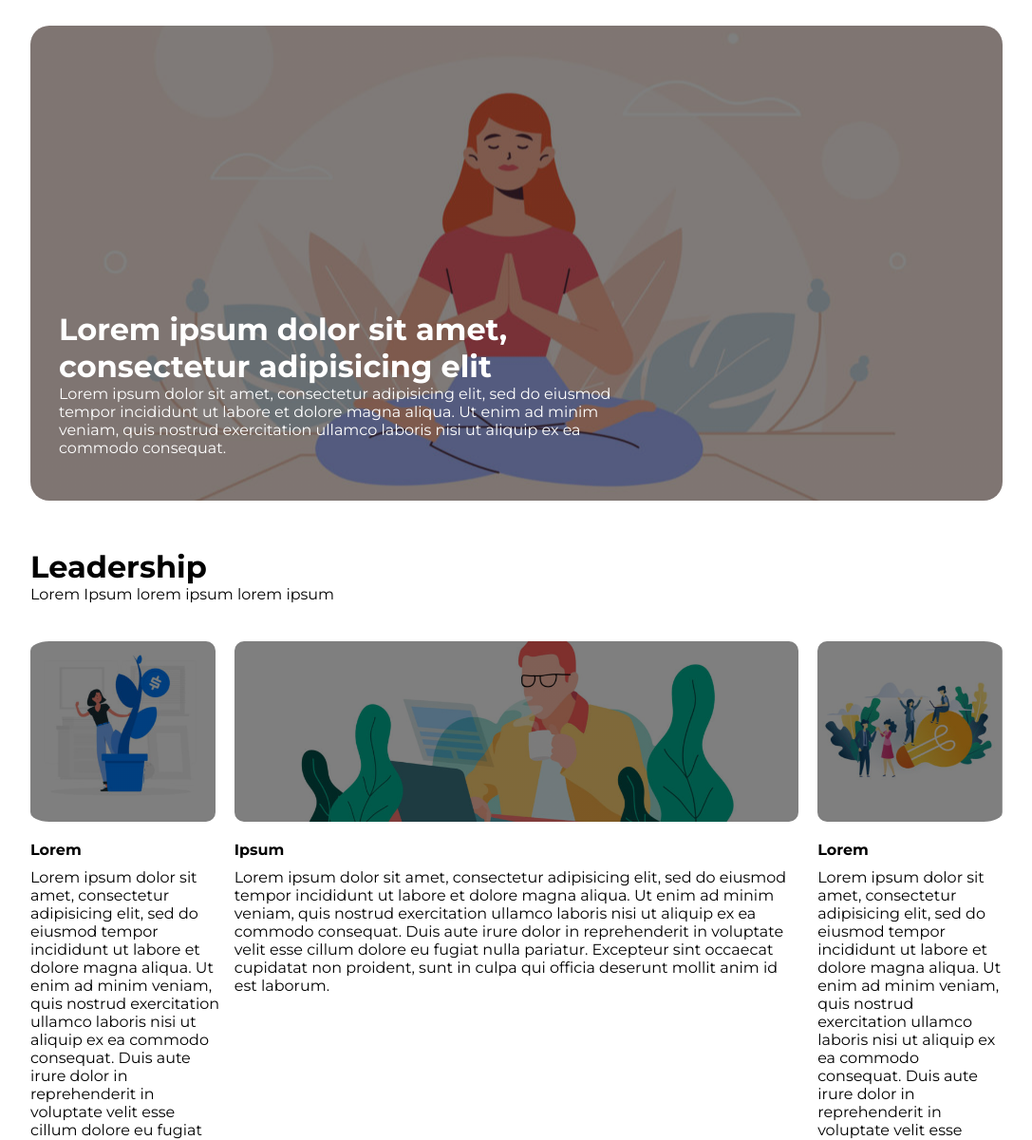
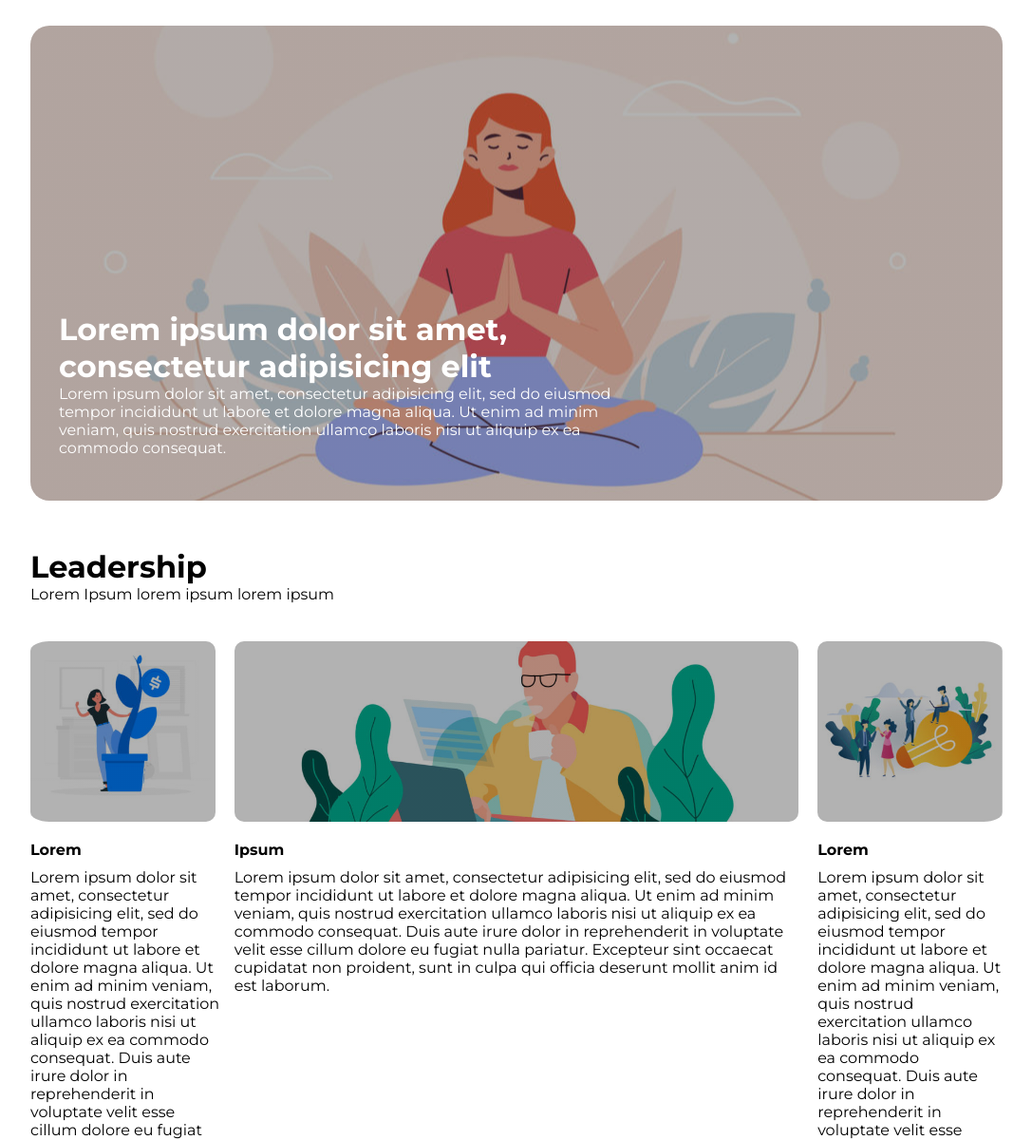
Before and after one commit to leonard0-b/htmlcss-wp, a plain HTML site: page index.html in a window 1280 px wide. Shown: the part 126-1326 px from the top of the page at 95% size, without its empty margins (96-1183 px from the left). Drawn offline with Linux system fonts and the light colour scheme; files whose address does not match are found by name.

Commit message:
Esercizio Completo
imgs troppo scure

```diff
--- a/assets/css/master.css
+++ b/assets/css/master.css
@@ -53,7 +53,7 @@ body {
 
 /* central img */
 .banner1 {
-  background: linear-gradient(rgba(0, 0, 0, .5), rgba(0, 0, 0, .5)), url(../img/banner.jpg);
+  background: linear-gradient(rgba(0, 0, 0, .3), rgba(0, 0, 0, .3)), url(../img/banner.jpg);
   background-repeat: no-repeat;
   background-size: cover;
   background-position: center;
@@ -77,7 +77,7 @@ body {
 /* col mid bottom */
 .o-left {
   margin-top: 30px;
-  background: linear-gradient(rgba(0, 0, 0, .5), rgba(0, 0, 0, .5)), url(../img/img-1.jpg);
+  background: linear-gradient(rgba(0, 0, 0, .3), rgba(0, 0, 0, .3)), url(../img/img-1.jpg);
   background-repeat: no-repeat;
   background-size: contain;
   border-top: 10px solid #fff;
@@ -89,7 +89,7 @@ body {
 
 .o-center {
   margin-top: 30px;
-  background: linear-gradient(rgba(0, 0, 0, .5), rgba(0, 0, 0, .5)), url(../img/banner-2.jpg);
+  background: linear-gradient(rgba(0, 0, 0, .3), rgba(0, 0, 0, .3)), url(../img/banner-2.jpg);
   background-position: center;
   height: 210px;
   background-repeat: no-repeat;
@@ -103,7 +103,7 @@ body {
 
 .o-right {
   margin-top: 30px;
-  background: linear-gradient(rgba(0, 0, 0, .5), rgba(0, 0, 0, .5)), url(../img/img-3.jpg);
+  background: linear-gradient(rgba(0, 0, 0, .3), rgba(0, 0, 0, .3)), url(../img/img-3.jpg);
   background-position: right;
   height: 210px;
   background-repeat: no-repeat;
```
